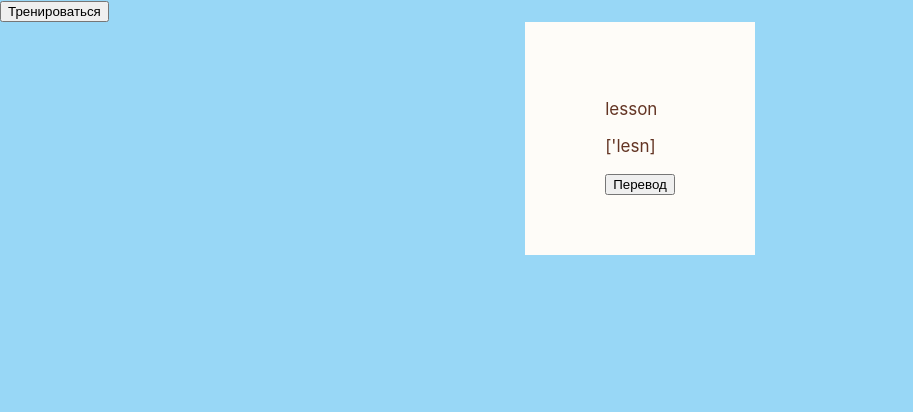
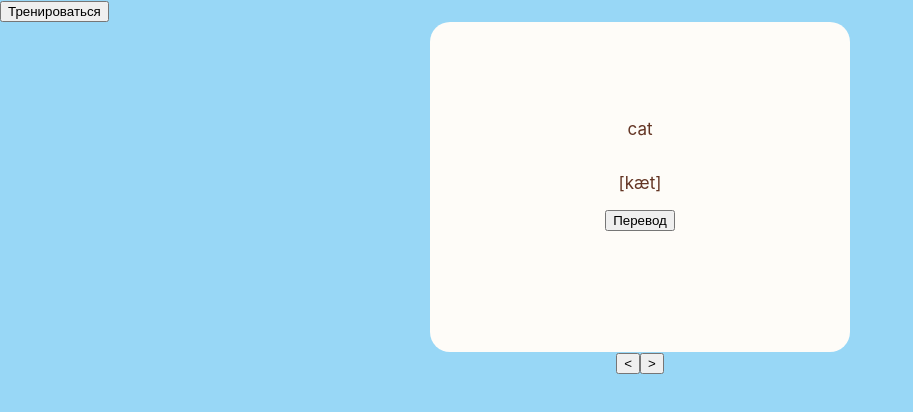
Before and after one commit to lenaanohina/WordStack, a React (Create React App) app: page / in a window 1280 px wide. Both pictures are taken after a click on the button "Тренироваться". Shown: the top 412 px of the page, without its empty margins (0-913 px from the left). Built offline with nearby package versions, Linux system fonts and the light colour scheme.

Commit message:
added card carousel

```diff
--- a/src/App.js
+++ b/src/App.js
@@ -2,7 +2,7 @@ import React, { useState } from "react";
 import "./App.css";
 import Header from "./components/Header";
 import WordList from "./components/WordList";
-import BigCard from "./components/BigCard";
+import BigCardList from "./components/BigCardList";
 import cardsData from "./cardsData.json";
 
 function App() {
@@ -15,9 +15,12 @@ function App() {
     <div className="App">
       <Header onButtonClick={toggleBigCard}></Header>
       {showBigCard ? (
-        <BigCard cardsData={cardsData} onButtonClick={toggleBigCard}></BigCard>
+        <BigCardList
+          words={cardsData}
+          onButtonClick={toggleBigCard}
+        ></BigCardList>
       ) : (
-        <WordList></WordList>
+        <WordList />
       )}
     </div>
   );
--- a/src/components/BigCard.jsx
+++ b/src/components/BigCard.jsx
@@ -1,36 +1,31 @@
 import React, { useState, useEffect } from "react";
 import "./BigCard.jsx";
-import "../cardsData.json";
 import style from "./wordCard.module.css";
 
-function BigCard({ cardsData }) {
-  const [randomCard, setRandomCard] = useState(null);
+function BigCard({ card, resetShowTranslation }) {
+  const [showTranslation, setShowTranslation] = useState(false);
+
+  const handleClick = () => {
+    setShowTranslation(true);
+  };
+
+  let translation = showTranslation ? (
+    <p>{card.russian}</p>
+  ) : (
+    <button onClick={handleClick}>Перевод</button>
+  );
 
   useEffect(() => {
-    const getRandomCard = () => {
-      const randomIndex = Math.floor(Math.random() * cardsData.length);
-      setRandomCard(cardsData[randomIndex]);
-    };
+    if (resetShowTranslation) {
+      setShowTranslation(false);
+    }
+  }, [resetShowTranslation]);
 
-    getRandomCard();
-  }, [cardsData]);
-
-  const [showTranslation, setShowTranslation] = useState(false);
-  const handleClick = () => setShowTranslation(true);
-
-  let translation = <button onClick={handleClick}>Перевод</button>;
-  if (showTranslation) {
-    translation = <p>{randomCard.russian}</p>;
-  }
   return (
-    <div className={style.container}>
-      {randomCard && (
-        <div className={style.big}>
-          <p>{randomCard.english}</p>
-          <p>{randomCard.transcription}</p>
-          {translation}
-        </div>
-      )}
+    <div className={style.big}>
+      <p>{card.english}</p>
+      <p>{card.transcription}</p>
+      {translation}
     </div>
   );
 }
--- /dev/null
+++ b/src/components/BigCardList.jsx
@@ -0,0 +1,44 @@
+import React, { useState, useEffect } from "react";
+import BigCard from "./BigCard.jsx";
+import style from "./wordCard.module.css";
+
+const BigCardList = ({ words }) => {
+  const [currentCardIndex, setCurrentCardIndex] = useState(0);
+  const [resetShowTranslation, setResetShowTranslation] = useState(() => {});
+
+  const handleNextCard = () => {
+    setCurrentCardIndex((prevIndex) => (prevIndex + 1) % words.length);
+  };
+
+  const handlePrevCard = () => {
+    setCurrentCardIndex(
+      (prevIndex) => (prevIndex - 1 + words.length) % words.length
+    );
+  };
+
+  const handleResetShowTranslation = () => {
+    setResetShowTranslation(() => () => {});
+  };
+
+  useEffect(() => {
+    setResetShowTranslation(() => handleResetShowTranslation);
+  }, [currentCardIndex]);
+
+  return (
+    <div className={style.container}>
+      <BigCard
+        card={words[currentCardIndex]}
+        resetShowTranslation={resetShowTranslation}
+      />
+      <div>
+        <button onClick={handlePrevCard}>{"<"}</button>
+        <button onClick={handleNextCard}>{">"}</button>
+      </div>
+    </div>
+  );
+};
+BigCardList.defaultProps = {
+  cards: [{ word: "Слово", translation: "Перевод" }],
+};
+
+export default BigCardList;
--- a/src/components/WordCard.jsx
+++ b/src/components/WordCard.jsx
@@ -20,7 +20,7 @@ const WordCard = ({ english, transcription, russian }) => {
           <input className={style.input} defaultValue={transcription} />
           <input className={style.input} defaultValue={russian} />
           <div className="btns">
-            <button className={styles.btn_green}>Сохранить</button>
+            <button className={styles.btn_green}>Добавить</button>
             <button
               className={styles.btn_red}
               onClick={() => setIsEditing(false)}
@@ -47,16 +47,3 @@ const WordCard = ({ english, transcription, russian }) => {
 };
 
 export default WordCard;
-// const WordCard = ({ english, transcription, russian }) => {
-
-//   return (
-//     <button>Назад</button>
-//     <div className="card">
-//           <div className="card__item">{english}</div>
-//           <div className="card__item">{transcription}</div>
-//           <div className="card__item">{russian}</div>
-
-//     </div>
-//     <button>Вперёд</button>
-//   );
-// };
--- a/src/components/actionButtons.module.css
+++ b/src/components/actionButtons.module.css
@@ -1,12 +1,21 @@
 .btn_blue {
   color: white;
   background-color: rgb(6, 150, 212);
+  border: none;
+  border-radius: 5px;
+  padding: 5px;
 }
 .btn_red {
   color: white;
   background-color: rgb(213, 18, 18);
+  border: none;
+  border-radius: 5px;
+  padding: 5px;
 }
 .btn_green {
   color: white;
   background-color: rgb(14, 180, 50);
+  border: none;
+  border-radius: 5px;
+  padding: 5px;
 }
--- a/src/components/wordCard.module.css
+++ b/src/components/wordCard.module.css
@@ -26,6 +26,12 @@
   border-radius: 5px;
 }
 .big {
+  display: flex;
+  flex-direction: column;
+  align-items: center;
+  width: 30%;
+  height: 170px;
   background-color: #fefcf8;
-  padding: 60px 80px;
+  border-radius: 20px;
+  padding: 80px 30px;
 }
```
